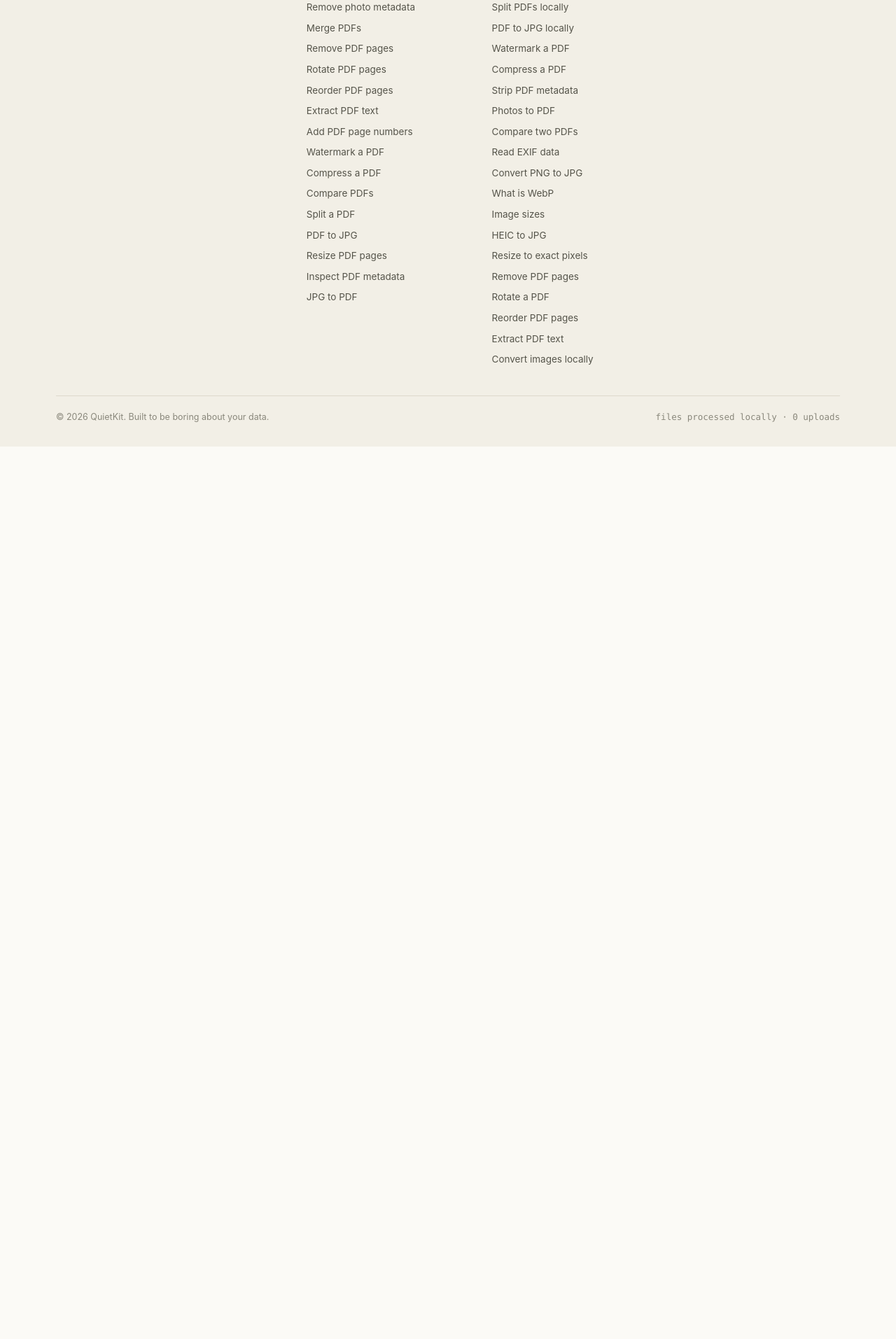
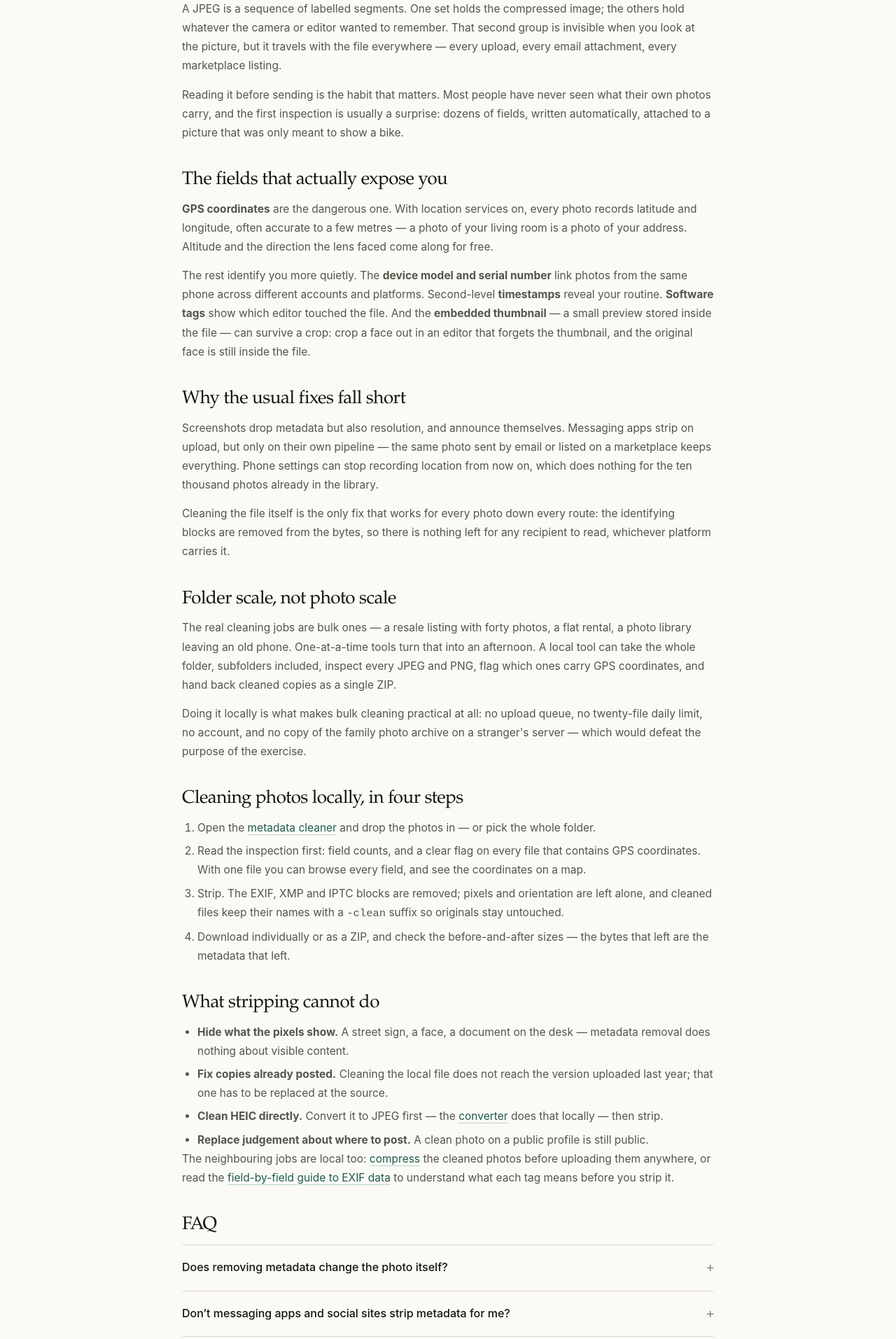
Before and after one commit to FaZheng820169/quietkit, a React (Vite) app: page /guides/remove-exif-metadata-without-upload in a window 1280 px wide. Shown: the part 647-2560 px from the top of the page at 70% size. Before the commit the page ends 1285 px from the top, so only its background shows below. Built offline with nearby package versions, Linux system fonts and the light colour scheme.

Commit message:
Add guide: remove EXIF metadata from photos without uploading them

```diff
--- a/src/App.tsx
+++ b/src/App.tsx
@@ -46,6 +46,7 @@ import { RotatePdfGuide } from './pages/guides/RotatePdfGuide'
 import { ReorderPdfGuide } from './pages/guides/ReorderPdfGuide'
 import { ExtractPdfTextGuide } from './pages/guides/ExtractPdfTextGuide'
 import { ConvertImagesGuide } from './pages/guides/ConvertImagesGuide'
+import { StripPhotoMetadataGuide } from './pages/guides/StripPhotoMetadataGuide'
 
 export default function App() {
   return (
@@ -94,6 +95,7 @@ export default function App() {
           <Route path="/guides/reorder-pdf-pages-without-upload" element={<ReorderPdfGuide />} />
           <Route path="/guides/extract-text-from-pdf-without-upload" element={<ExtractPdfTextGuide />} />
           <Route path="/guides/convert-images-without-upload" element={<ConvertImagesGuide />} />
+          <Route path="/guides/remove-exif-metadata-without-upload" element={<StripPhotoMetadataGuide />} />
           <Route path="/pricing" element={<Pricing />} />
           <Route path="/privacy" element={<Privacy />} />
           <Route path="/about" element={<About />} />
--- a/src/components/Footer.tsx
+++ b/src/components/Footer.tsx
@@ -145,6 +145,9 @@ export function Footer() {
               <li>
                 <Link to="/guides/convert-images-without-upload">Convert images locally</Link>
               </li>
+              <li>
+                <Link to="/guides/remove-exif-metadata-without-upload">Strip photo metadata</Link>
+              </li>
             </ul>
           </div>
 
--- a/src/content/routes.json
+++ b/src/content/routes.json
@@ -209,6 +209,11 @@
     "description": "What changes between JPEG, PNG and WebP, why HEIC needs a decoder, what happens to transparency and metadata — and how to convert a whole folder locally.",
     "priority": "0.8"
   },
+  "/guides/remove-exif-metadata-without-upload": {
+    "title": "Remove EXIF metadata from photos without uploading them",
+    "description": "What the EXIF block contains, which fields actually expose you, why screenshots and platform stripping fall short, and how to clean one photo or a whole folder locally.",
+    "priority": "0.8"
+  },
   "/pricing": {
     "title": "Pricing — free tools, one planned pro tier",
     "description": "QuietKit tools are free with no limits and no account. A one-time pro tier for saved presets and batch folders across many tools is in development.",
--- a/src/pages/Home.tsx
+++ b/src/pages/Home.tsx
@@ -358,6 +358,11 @@ export function Home() {
                 title: 'Convert images locally',
                 body: 'What JPEG, PNG and WebP each keep, why HEIC needs a decoder, and how to convert a folder.',
               },
+              {
+                to: '/guides/remove-exif-metadata-without-upload',
+                title: 'Strip photo metadata',
+                body: 'The fields that expose you, why screenshots fall short, and how to clean a whole folder.',
+              },
             ].map((article) => (
               <Link key={article.to} to={article.to} className="tool-card">
                 <h3 style={{ fontSize: 19 }}>{article.title}</h3>
--- a/src/pages/MetadataCleaner.tsx
+++ b/src/pages/MetadataCleaner.tsx
@@ -507,6 +507,11 @@ export function MetadataCleaner() {
                   <CheckIcon size={15} /> Merge PDFs locally
                 </Link>
               </li>
+              <li>
+                <Link to="/guides/remove-exif-metadata-without-upload" className="row" style={{ gap: 8 }}>
+                  <CheckIcon size={15} /> Guide: strip metadata properly
+                </Link>
+              </li>
             </ul>
           </div>
 
--- a/src/pages/guides/Guides.tsx
+++ b/src/pages/guides/Guides.tsx
@@ -150,6 +150,13 @@ const articles = [
       'HEIC, PNG, WebP, JPEG — what each format keeps, why files can grow, and how to convert a folder locally.',
     tag: 'Formats',
   },
+  {
+    to: '/guides/remove-exif-metadata-without-upload',
+    title: 'Strip photo metadata, locally',
+    description:
+      'The fields that expose you, why screenshots fall short, and how to clean a whole folder in one pass.',
+    tag: 'Metadata',
+  },
 ]
 
 export function Guides() {
--- /dev/null
+++ b/src/pages/guides/StripPhotoMetadataGuide.tsx
@@ -0,0 +1,157 @@
+import { Link } from 'react-router-dom'
+import { Article } from '../../components/Article'
+import { faqJsonLd, routeMeta, useSeo } from '../../lib/seo'
+
+const faqs = [
+  {
+    q: 'Does removing metadata change the photo itself?',
+    a: 'No. Metadata lives in labelled blocks next to the compressed image data. Stripping removes those blocks and leaves the pixels untouched — colours, sharpness and quality are identical, and the orientation tag is kept so portrait photos still display upright. The file usually shrinks by a few tens of kilobytes, which is the metadata leaving.',
+  },
+  {
+    q: 'Don’t messaging apps and social sites strip metadata for me?',
+    a: 'The big ones do — WhatsApp, Instagram and X re-encode uploads and drop EXIF. But marketplaces, forums, email attachments, cloud links and self-hosted galleries often serve the original file untouched. The question is not whether one platform strips, but whether every route the photo might take does. Cleaning the file itself works everywhere.',
+  },
+  {
+    q: 'Is a screenshot a good enough privacy fix?',
+    a: 'A screenshot drops most EXIF data, but it also drops resolution, keeps your screen size and status bar, and looks like a screenshot. Some phones even write new metadata into the screenshot. Stripping the original keeps full quality and removes the identifying fields at the same time.',
+  },
+  {
+    q: 'Can stripped metadata be recovered from the cleaned file?',
+    a: 'No — the EXIF and XMP segments are gone from the new file, not hidden. That is the point, and also the warning: keep the original if you might later need the timestamp or camera settings, for instance for insurance or copyright proof.',
+  },
+  {
+    q: 'How do I know a cleaning tool is not uploading my photos?',
+    a: 'Watch it work. Open the browser’s Network panel, drop a photo in, and strip it: an upload would appear as a POST carrying the file. A local tool shows no such request, and once loaded it keeps working with the network switched off — the strongest proof available.',
+  },
+]
+
+export function StripPhotoMetadataGuide() {
+  useSeo({
+    ...routeMeta('/guides/remove-exif-metadata-without-upload'),
+    jsonLd: faqJsonLd(faqs),
+  })
+
+  return (
+    <Article
+      eyebrow="Guide · Metadata"
+      title="Remove EXIF metadata from photos without uploading them"
+      lede="A photo posted to sell a bike can carry the GPS coordinates of the garage it was taken in. The fix is a file-level clean — and it is one of the few privacy jobs a browser tab can do better than any app."
+      updated="26 October 2026"
+      toolTo="/tools/metadata-cleaner"
+      toolLabel="Inspect and strip photo metadata"
+    >
+      <h2>The photo is not the whole file</h2>
+      <p>
+        A JPEG is a sequence of labelled segments. One set holds the compressed image; the others
+        hold whatever the camera or editor wanted to remember. That second group is invisible when
+        you look at the picture, but it travels with the file everywhere — every upload, every
+        email attachment, every marketplace listing.
+      </p>
+      <p>
+        Reading it before sending is the habit that matters. Most people have never seen what
+        their own photos carry, and the first inspection is usually a surprise: dozens of fields,
+        written automatically, attached to a picture that was only meant to show a bike.
+      </p>
+
+      <h2>The fields that actually expose you</h2>
+      <p>
+        <strong>GPS coordinates</strong> are the dangerous one. With location services on, every
+        photo records latitude and longitude, often accurate to a few metres — a photo of your
+        living room is a photo of your address. Altitude and the direction the lens faced come
+        along for free.
+      </p>
+      <p>
+        The rest identify you more quietly. The <strong>device model and serial number</strong>{' '}
+        link photos from the same phone across different accounts and platforms. Second-level{' '}
+        <strong>timestamps</strong> reveal your routine. <strong>Software tags</strong> show which
+        editor touched the file. And the <strong>embedded thumbnail</strong> — a small preview
+        stored inside the file — can survive a crop: crop a face out in an editor that forgets
+        the thumbnail, and the original face is still inside the file.
+      </p>
+
+      <h2>Why the usual fixes fall short</h2>
+      <p>
+        Screenshots drop metadata but also resolution, and announce themselves. Messaging apps
+        strip on upload, but only on their own pipeline — the same photo sent by email or listed
+        on a marketplace keeps everything. Phone settings can stop recording location from now on,
+        which does nothing for the ten thousand photos already in the library.
+      </p>
+      <p>
+        Cleaning the file itself is the only fix that works for every photo down every route:
+        the identifying blocks are removed from the bytes, so there is nothing left for any
+        recipient to read, whichever platform carries it.
+      </p>
+
+      <h2>Folder scale, not photo scale</h2>
+      <p>
+        The real cleaning jobs are bulk ones — a resale listing with forty photos, a flat rental,
+        a photo library leaving an old phone. One-at-a-time tools turn that into an afternoon. A
+        local tool can take the whole folder, subfolders included, inspect every JPEG and PNG,
+        flag which ones carry GPS coordinates, and hand back cleaned copies as a single ZIP.
+      </p>
+      <p>
+        Doing it locally is what makes bulk cleaning practical at all: no upload queue, no
+        twenty-file daily limit, no account, and no copy of the family photo archive on a
+        stranger's server — which would defeat the purpose of the exercise.
+      </p>
+
+      <h2>Cleaning photos locally, in four steps</h2>
+      <ol>
+        <li>
+          Open the <Link to="/tools/metadata-cleaner">metadata cleaner</Link> and drop the photos
+          in — or pick the whole folder.
+        </li>
+        <li>
+          Read the inspection first: field counts, and a clear flag on every file that contains
+          GPS coordinates. With one file you can browse every field, and see the coordinates on a
+          map.
+        </li>
+        <li>
+          Strip. The EXIF, XMP and IPTC blocks are removed; pixels and orientation are left
+          alone, and cleaned files keep their names with a <code>-clean</code> suffix so
+          originals stay untouched.
+        </li>
+        <li>
+          Download individually or as a ZIP, and check the before-and-after sizes — the bytes
+          that left are the metadata that left.
+        </li>
+      </ol>
+
+      <h2>What stripping cannot do</h2>
+      <ul>
+        <li>
+          <strong>Hide what the pixels show.</strong> A street sign, a face, a document on the
+          desk — metadata removal does nothing about visible content.
+        </li>
+        <li>
+          <strong>Fix copies already posted.</strong> Cleaning the local file does not reach the
+          version uploaded last year; that one has to be replaced at the source.
+        </li>
+        <li>
+          <strong>Clean HEIC directly.</strong> Convert it to JPEG first — the{' '}
+          <Link to="/tools/image-converter">converter</Link> does that locally — then strip.
+        </li>
+        <li>
+          <strong>Replace judgement about where to post.</strong> A clean photo on a public
+          profile is still public.
+        </li>
+      </ul>
+      <p>
+        The neighbouring jobs are local too: <Link to="/tools/image-compressor">compress</Link>{' '}
+        the cleaned photos before uploading them anywhere, or read the{' '}
+        <Link to="/guides/exif-viewer">field-by-field guide to EXIF data</Link> to understand what
+        each tag means before you strip it.
+      </p>
+
+      <h2>FAQ</h2>
+      <div className="faq">
+        {faqs.map((item) => (
+          <details key={item.q}>
+            <summary>{item.q}</summary>
+            <div className="faq-body">{item.a}</div>
+          </details>
+        ))}
+      </div>
+    </Article>
+  )
+}
```
